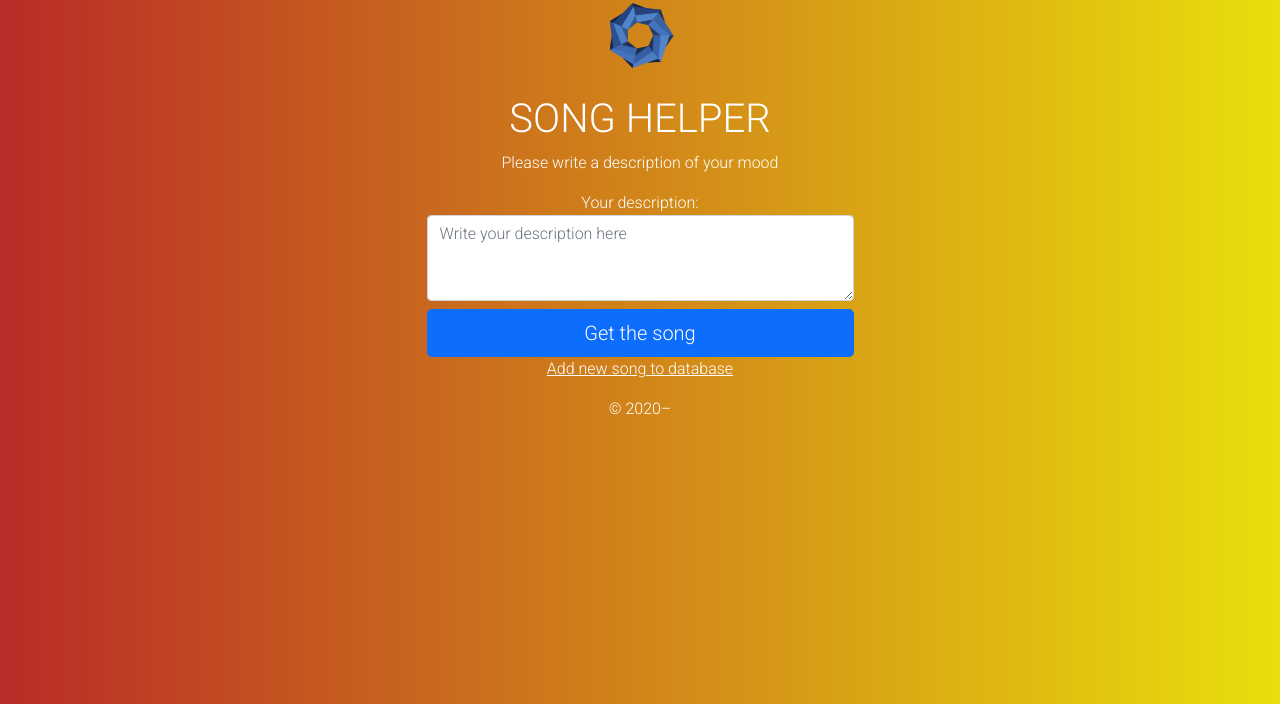
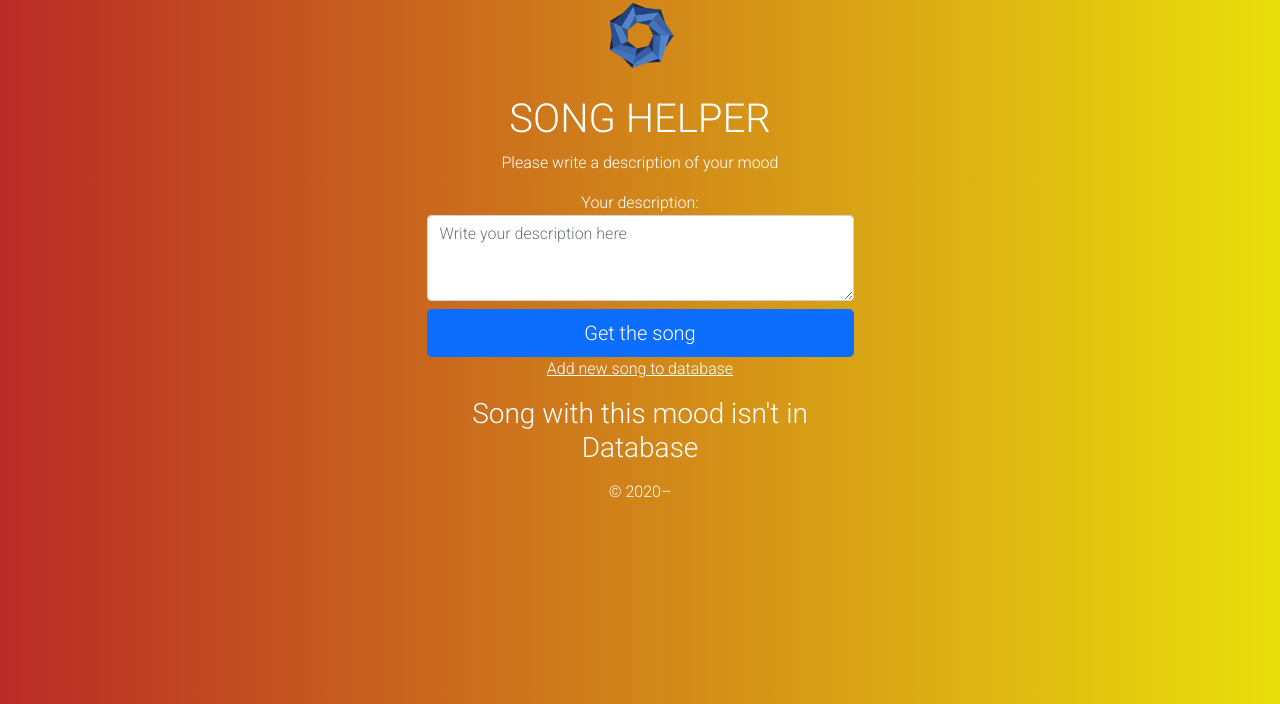
Before and after one commit to mezidia/song-helper, a Django app: template server/templates/mesite/index.html in a window 1280 px wide. Shown: the part 73-777 px from the top of the page. Run offline with Django 3.2, Linux system fonts and the light colour scheme; the template is opened without the code that fills it: values that come from a table or form of the project are taken from there, others are empty.

Commit message:
✨: add better song getter

```diff
--- a/server/mesite/models.py
+++ b/server/mesite/models.py
@@ -24,7 +24,7 @@ class Song(models.Model):
     mood = models.CharField('Mood', blank=False, max_length=15)
 
     def __str__(self) -> str:
-        return f'"{self.name}" is a {self.mood} song'
+        return self.name
 
     class Meta:
         verbose_name = 'Song'
--- a/server/mesite/searcher.py
+++ b/server/mesite/searcher.py
@@ -16,7 +16,6 @@ def search_youtube(value: str, parameters={'limit': 1}) -> dict:
         'duration': result['duration'],
         'views': result['viewCount']['short'],
         'song_id': result['link'].split('https://www.youtube.com/watch?v=')[-1],
-        'link': result['link'],
     }
 
 
--- a/server/templates/mesite/index.html
+++ b/server/templates/mesite/index.html
@@ -11,15 +11,16 @@
         <div class="row">
             <div class="col-xl-5 col-lg-6 col-md-8 col-sm-10 mx-auto text-center p-4 pt-5">
                 {% include 'includes/main_form.html' %}
-                {% if result %}
-                    <h3 class="white-color">{{ result }}</h3>
-                    <iframe width="420" height="315" src="https://www.youtube.com/embed/iqBHS41AdTo"
+                {% if song_id %}
+                    <h3 class="white-color">Your song is:</h3>
+                    <iframe width="420" height="315" src="http://www.youtube.com/embed/{{ song_id }}"
                             title="YouTube video player" frameborder="0"
                             allow="accelerometer; autoplay; clipboard-write; encrypted-media; gyroscope; picture-in-picture"
                             allowfullscreen></iframe>
+                {% else %}
+                    <h3 class="white-color">Song with this mood isn't in Database</h3>
                 {% endif %}
                 <p class="mt-3 mb-3 white-color">&copy; 2020–{{ year }}</p>
-
             </div>
         </div>
     </div>
```
Also changed, not shown: server/mesite/views.py (+16 -14 lines).
